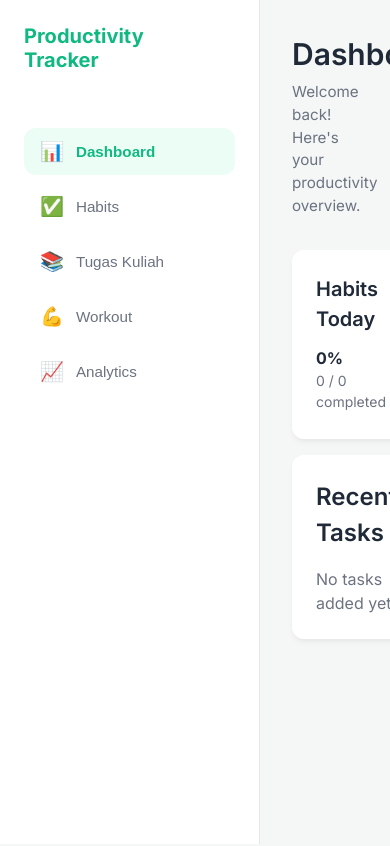
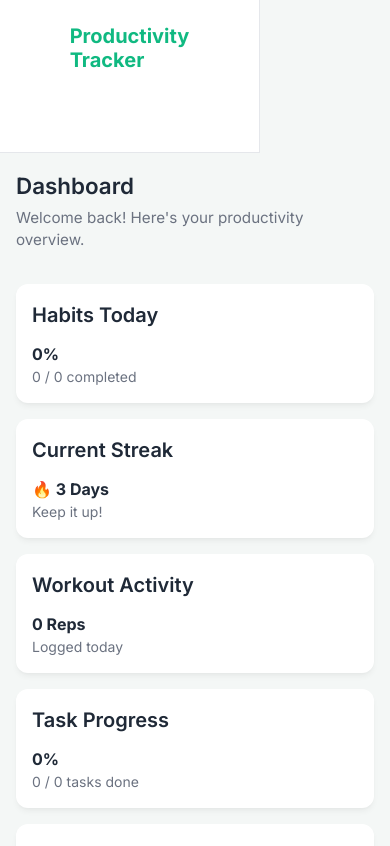
Before and after one commit to solehudin037/Habit_Tracker, a React (Vite) app: page / in a window 390 px wide. Shown: the top 846 px of the page. Built offline with nearby package versions, Linux system fonts and the light colour scheme.

Commit message:
fix responsive mobile layout

```diff
--- a/src/index.css
+++ b/src/index.css
@@ -235,3 +235,55 @@
 .animate-fade-in {
   animation: fadeIn 0.3s ease-out forwards;
 }
+
+/* ================= MOBILE RESPONSIVE ================= */
+@media (max-width: 768px) {
+
+  /* Layout jadi vertikal */
+  .app-container {
+    flex-direction: column;
+  }
+
+  /* Sidebar jadi top bar */
+  .sidebar {
+    width: 100%;
+    height: auto;
+    border-right: none;
+    border-bottom: 1px solid var(--border-color);
+    flex-direction: row;
+    align-items: center;
+    justify-content: space-between;
+    padding: 1rem;
+  }
+
+  /* Sembunyikan menu list default */
+  .sidebar-nav {
+    display: none;
+  }
+
+  /* Content full width */
+  .main-content {
+    padding: 1rem;
+    height: auto;
+  }
+
+  /* Grid jadi 1 kolom */
+  .grid-cols-4 {
+    grid-template-columns: 1fr !important;
+  }
+
+  .grid-cols-2 {
+    grid-template-columns: 1fr !important;
+  }
+
+}
+
+@media (max-width: 768px) {
+  h1 {
+    font-size: 1.4rem;
+  }
+
+  .card {
+    padding: 1rem;
+  }
+}
```
